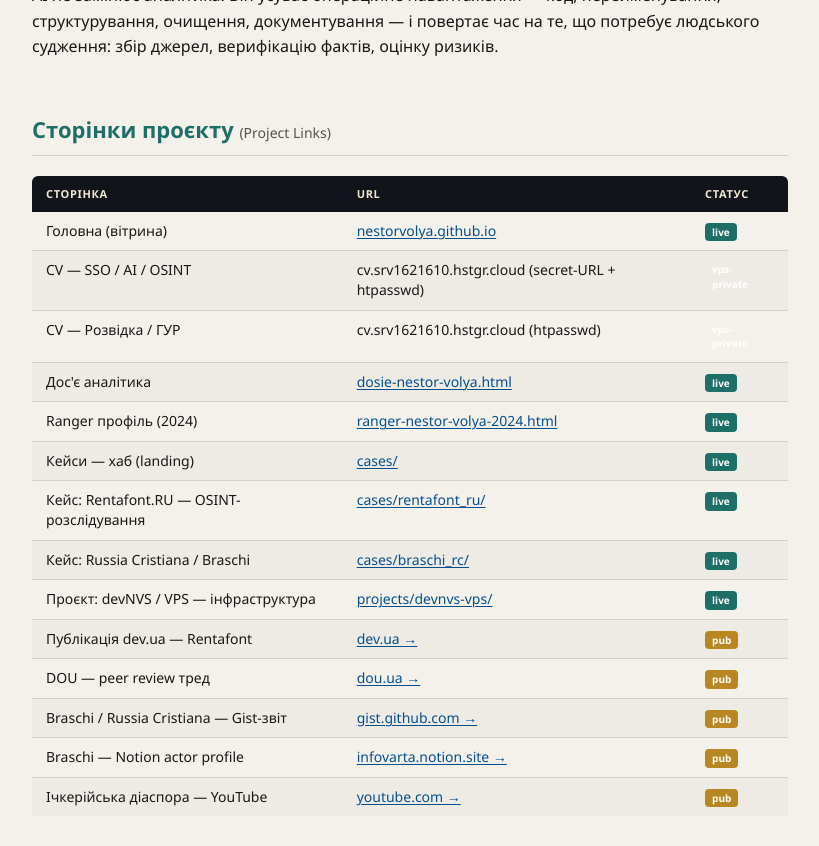
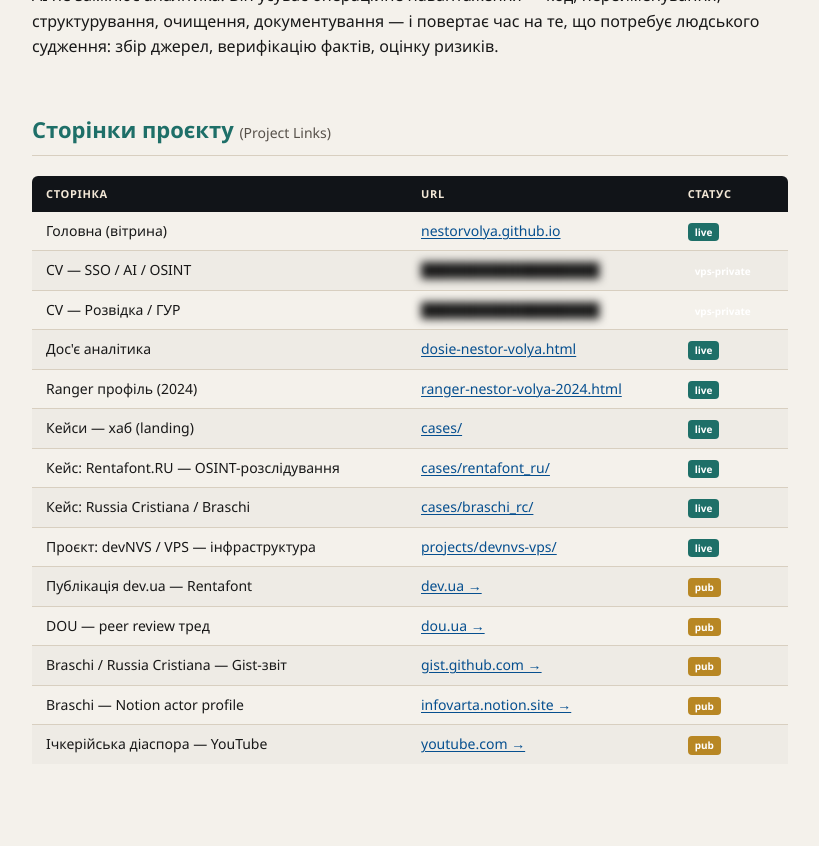
Before and after one commit to NestorVolya/nestorvolya.github.io, a Jekyll site: the page meta.html, which Jekyll copies as it is, in a window 1280 px wide and 900 px high, scrolled down 5515 px. Shown: the top 846 px of the window, without its empty margins (230-1049 px from the left). Built offline with Jekyll 4.4.1, drawn with Linux system fonts in a browser that asks for light colours.

Commit message:
meta.html: redact VPS CV URL with blur blocks
Co-Authored-By: Claude Sonnet 4.6 <noreply@anthropic.com>

```diff
--- a/meta.html
+++ b/meta.html
@@ -357,12 +357,12 @@ flowchart LR
       </tr>
       <tr>
         <td>CV — SSO / AI / OSINT</td>
-        <td>cv.srv1621610.hstgr.cloud (secret-URL + htpasswd)</td>
+        <td><span style="filter:blur(4px);user-select:none">██████████████████</span></td>
         <td><span class="badge b-wip">vps-private</span></td>
       </tr>
       <tr>
         <td>CV — Розвідка / ГУР</td>
-        <td>cv.srv1621610.hstgr.cloud (htpasswd)</td>
+        <td><span style="filter:blur(4px);user-select:none">██████████████████</span></td>
         <td><span class="badge b-wip">vps-private</span></td>
       </tr>
       <tr>
```
